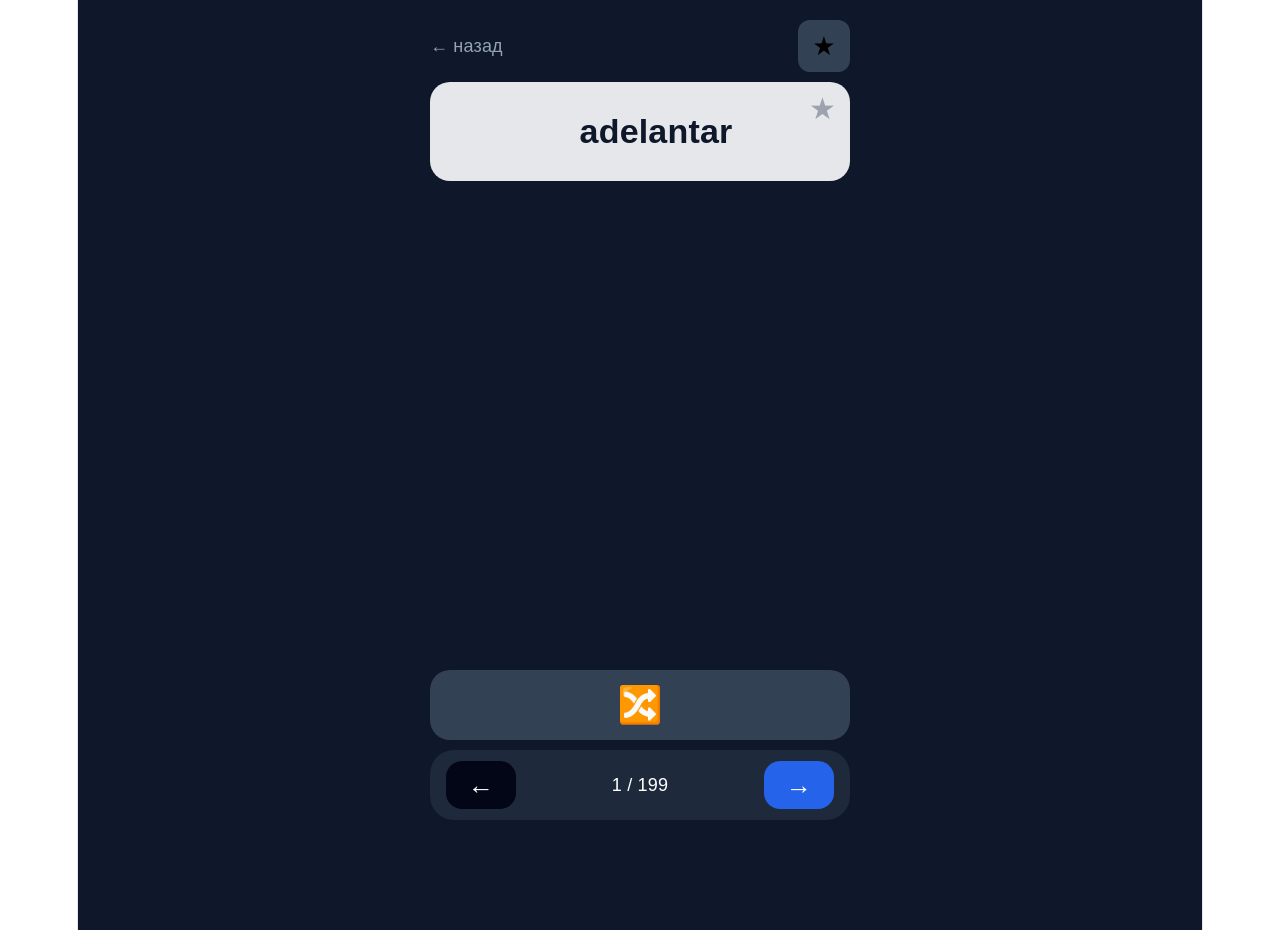
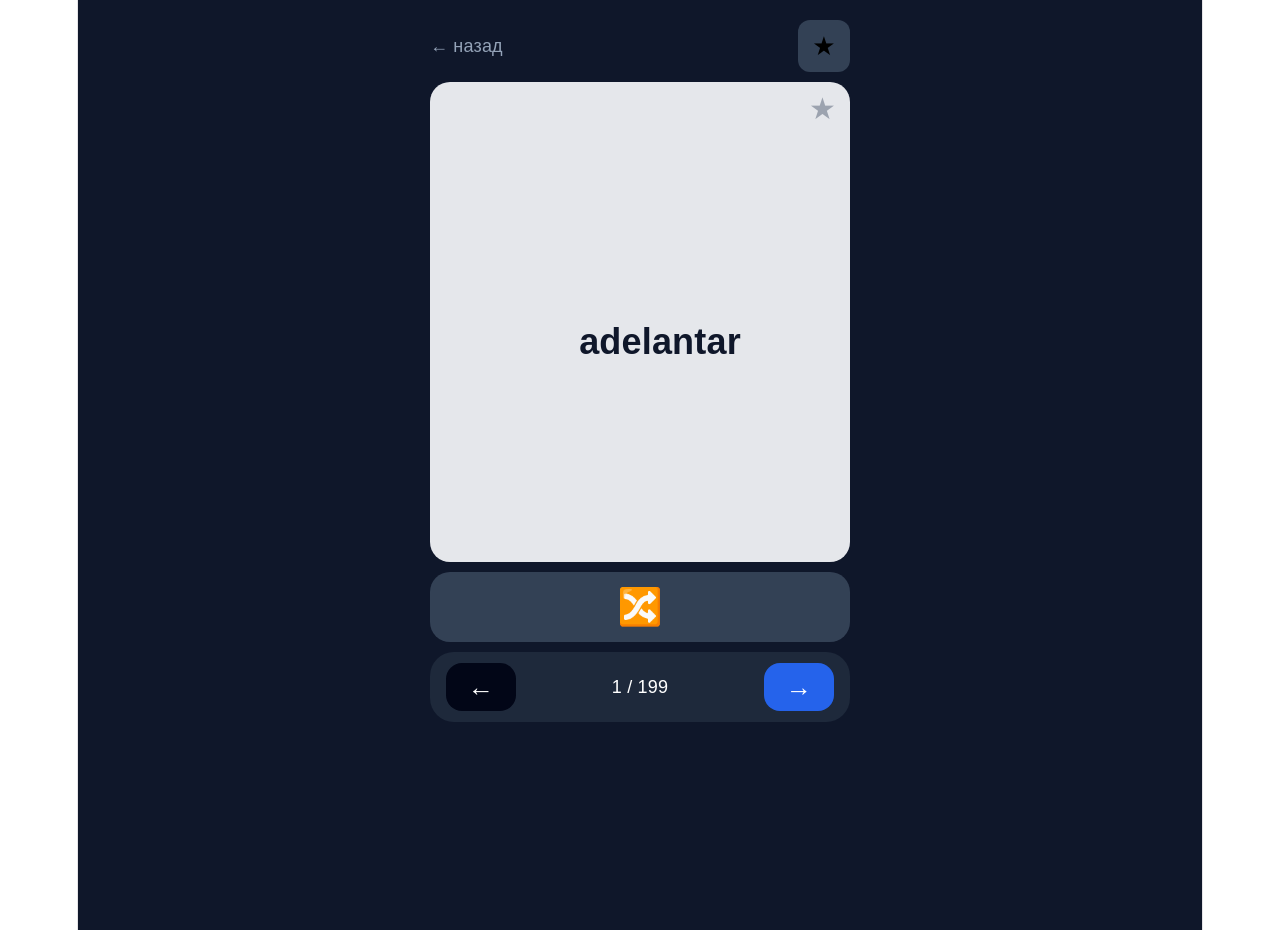
Before and after one commit to tenerifeopen/dgt-flashcards, a React (Vite) app: page / in a window 1280 px wide. Both pictures are taken after a click on the button "Слова и выражения". Built offline with nearby package versions, Linux system fonts and the light colour scheme.

Commit message:
update cards

```diff
--- a/src/App.jsx
+++ b/src/App.jsx
@@ -119,7 +119,7 @@ export default function App() {
         justifyContent: "center",
         fontFamily: "Arial"
       }}>
-        <div style={{ color: "#e2e8f0", fontWeight: 700 }}>
+        <div style={{ color: "#e2e8f0", fontWeight: 700, fontSize: 20 }}>
           Arakelov Roman
         </div>
 
@@ -199,8 +199,7 @@ export default function App() {
       <div style={{
         width: "100%",
         maxWidth: 420,
-        marginTop: 10,
-        flex: 1
+        marginTop: 10
       }}>
         <div
           onClick={() => current && setShow(!show)}
@@ -209,8 +208,9 @@ export default function App() {
           onTouchEnd={handleTouchEnd}
           style={{
             width: "100%",
-            height: "100%",
+            height: "60vh",
             maxHeight: 500,
+            minHeight: 260,
             borderRadius: 20,
             overflow: "hidden",
             transform: `translate3d(${dragX}px,0,0)`,
@@ -221,7 +221,6 @@ export default function App() {
           }}
         >
 
-          {/* ⭐ */}
           {current && (
             <div onClick={toggleFavorite} style={{
               position: "absolute",
@@ -262,10 +261,10 @@ export default function App() {
               alignItems: "center",
               justifyContent: "center",
 
-              padding: "24px 16px",
-              fontSize: "clamp(22px, 5.5vw, 34px)",
+              padding: "20px",
+              fontSize: "clamp(26px, 6vw, 36px)",
               fontWeight: 700,
-              lineHeight: 1.5,
+              lineHeight: 1.4,
 
               overflowY: "auto",
               WebkitOverflowScrolling: "touch",
@@ -274,7 +273,7 @@ export default function App() {
               whiteSpace: "pre-wrap"
             }}>
               <div style={{
-                maxWidth: "100%",
+                width: "100%",
                 textAlign: "center"
               }}>
                 {show ? current.answer : current.question}
```
